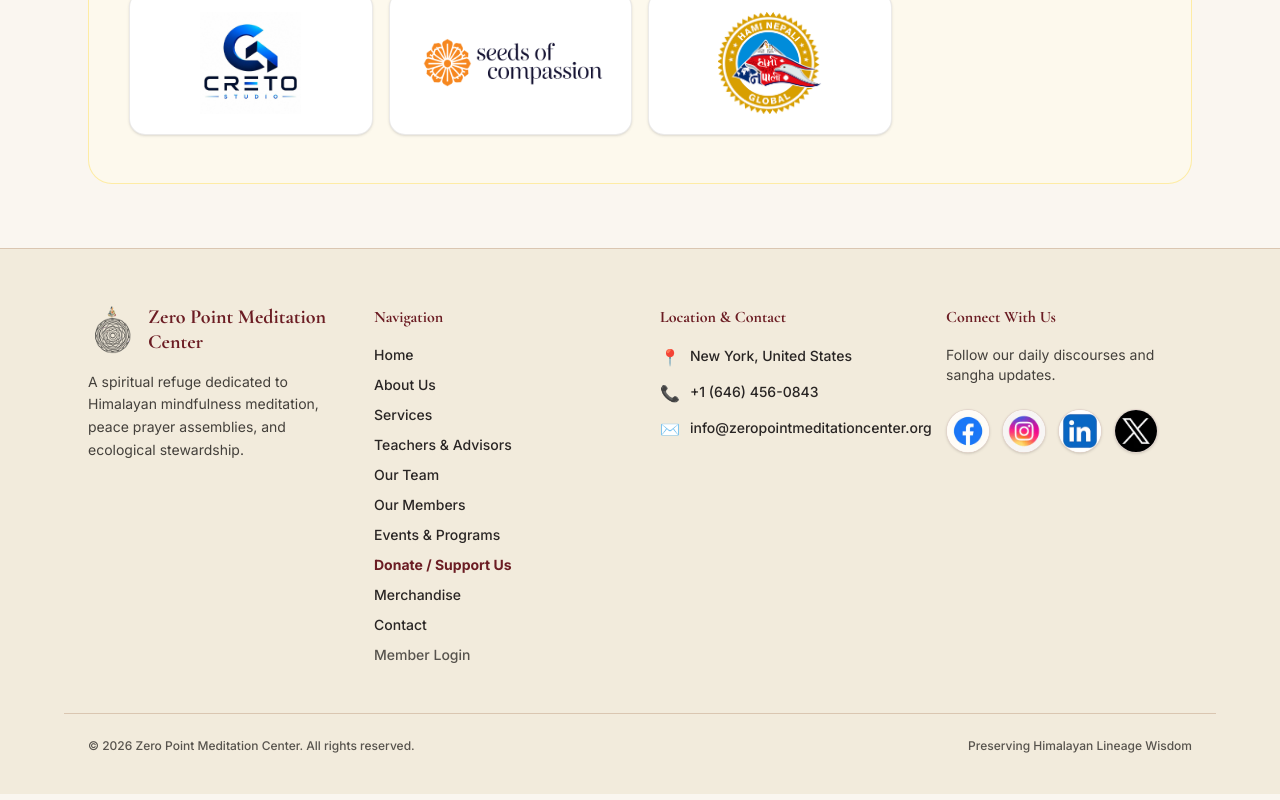
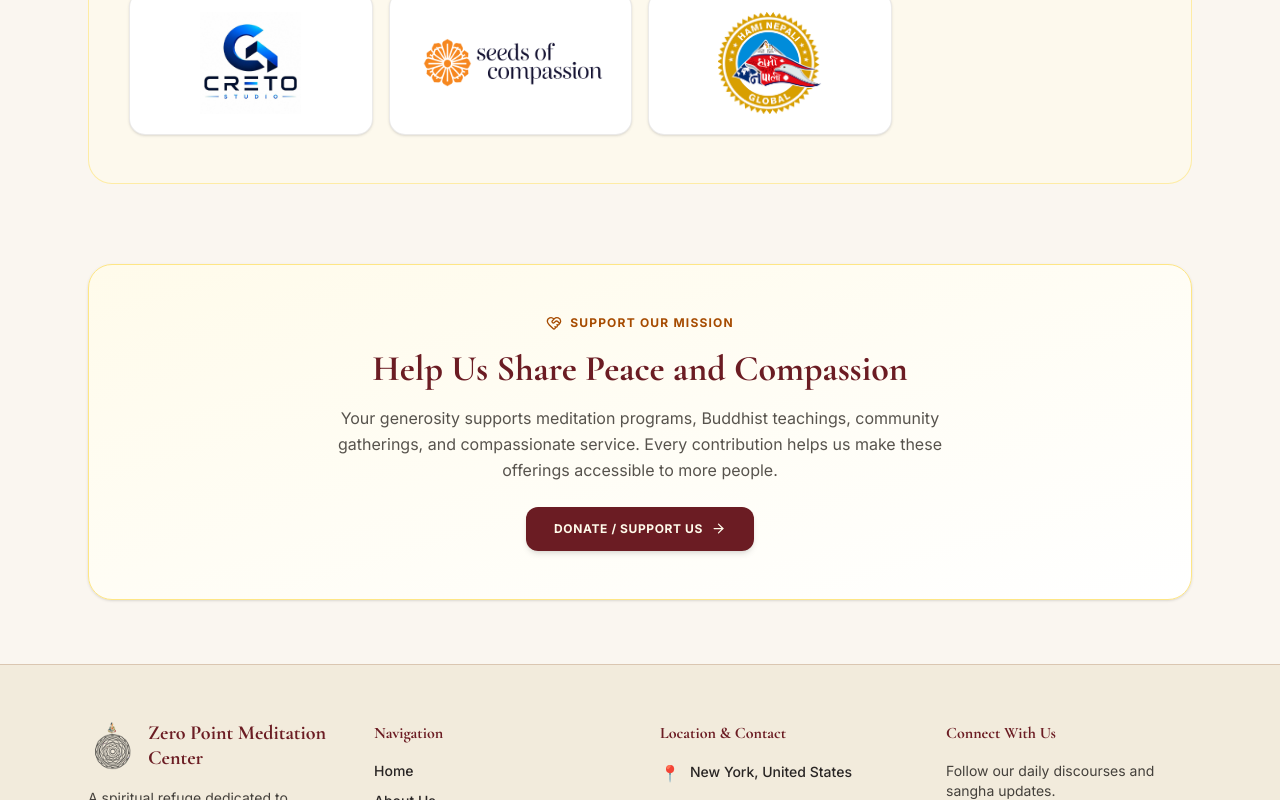
Before and after one commit to sherpaten/Zero-Point-Meditation-Center, a React (Vite) app in the folder zero-point-meditation/: page /home in a window 1280 px wide. Shown: the part 5039-5839 px from the top of the page. Built offline with nearby package versions, Linux system fonts and the light colour scheme; no server answers.

Commit message:
Add donation callout to homepage final section

```diff
--- a/zero-point-meditation/src/pages/Home.jsx
+++ b/zero-point-meditation/src/pages/Home.jsx
@@ -591,6 +591,14 @@ export default function Home() {
           </div>
         </section>
 
+        {/* Donation invitation — final section of the homepage */}
+        <section aria-labelledby="home-donate-heading" className="rounded-3xl border border-amber-200 bg-gradient-to-br from-amber-50 to-white px-6 py-10 text-center shadow-sm sm:px-10 sm:py-12">
+          <span className="inline-flex items-center gap-2 text-xs font-bold uppercase tracking-widest text-buddhist-gold"><HeartHandshake size={16} /> Support Our Mission</span>
+          <h2 id="home-donate-heading" className="mt-3 font-serif text-3xl font-bold text-buddhist-burgundy sm:text-4xl">Help Us Share Peace and Compassion</h2>
+          <p className="mx-auto mt-4 max-w-2xl text-sm leading-relaxed text-stone-600 sm:text-base">Your generosity supports meditation programs, Buddhist teachings, community gatherings, and compassionate service. Every contribution helps us make these offerings accessible to more people.</p>
+          <Link to="/donate" className="mt-6 inline-flex items-center gap-2 rounded-xl bg-buddhist-burgundy px-7 py-3.5 text-xs font-bold uppercase tracking-wider text-amber-50 shadow-md transition-all hover:scale-105 hover:bg-red-900">Donate / Support Us <ArrowRight size={15} /></Link>
+        </section>
+
       </div>
 
       </div>
```
